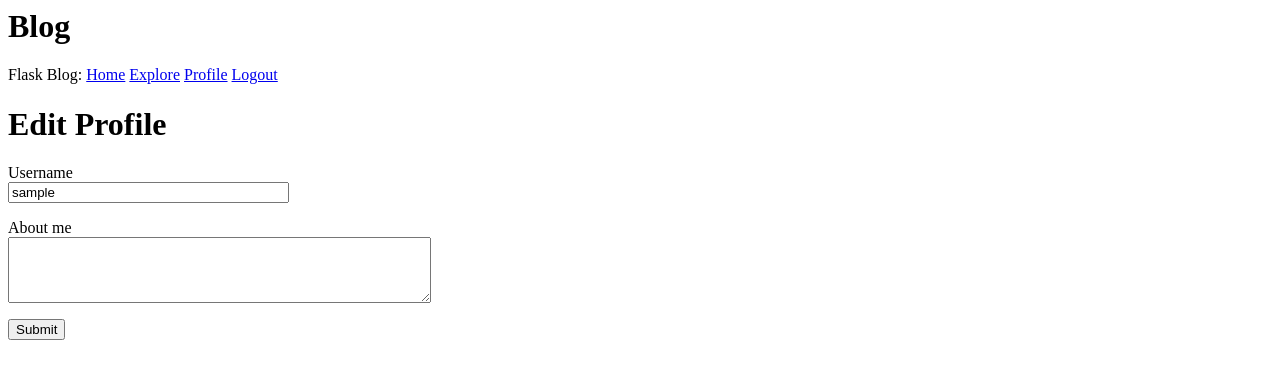
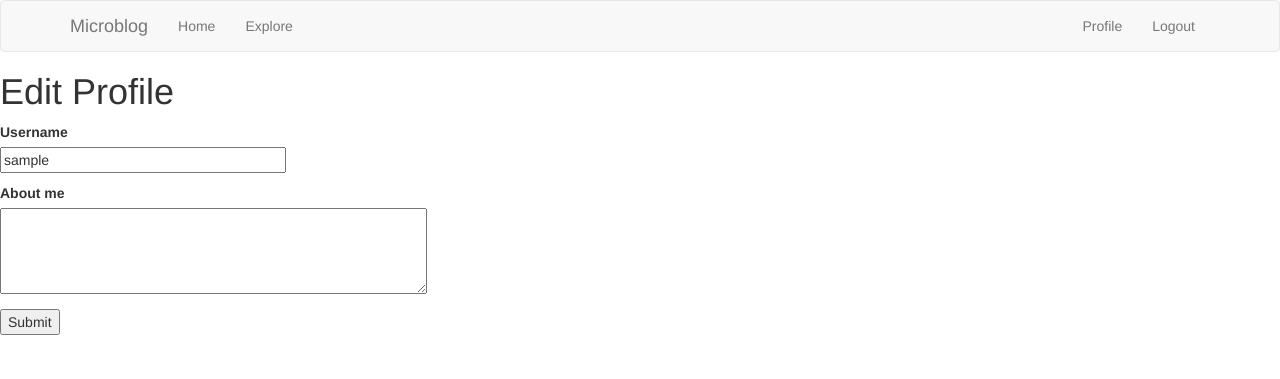
Before and after one commit to pamirk/blog, a Flask app: page /edit_profile in a window 1280 px wide. Shown: the top 379 px of the page. Run offline with Flask 3, Linux system fonts and the light colour scheme; the visitor is signed in with stand-in values (Sample User, id 1); data comes from the database, SQL or seed files in the repository; some libraries are stand-ins or nearby versions.

Commit message:
feat: updated base template to extend bootstrap/base.html

```diff
--- a/app/__init__.py
+++ b/app/__init__.py
@@ -7,6 +7,7 @@ from flask_migrate import Migrate
 from flask_sqlalchemy import SQLAlchemy
 from flask_login import LoginManager
 from flask_mail import Mail
+from flask_bootstrap import Bootstrap
 from config import Config
 
 app = Flask(__name__)
@@ -16,6 +17,7 @@ migrate = Migrate(app, db)
 login = LoginManager(app)
 login.login_view = 'login'
 mail = Mail(app)
+bootstrap = Bootstrap(app)
 
 if not app.debug:
     if app.config['MAIL_SERVER']:
--- a/app/templates/base.html
+++ b/app/templates/base.html
@@ -1,37 +1,50 @@
-<html lang="en">
-<head>
-    {% if title %}
-    <title>{{ title }} - Blog</title>
+{% extends 'bootstrap/base.html' %}
+
+{% block title %}
+    {% if title %}{{ title }} - Microblog{% else %}Welcome to Microblog{% endif %}
+{% endblock %}
+
+{% block navbar %}
+    <nav class="navbar navbar-default">
+        <div class="container">
+            <div class="navbar-header">
+                <button type="button" class="navbar-toggle collapsed" data-toggle="collapse" data-target="#bs-example-navbar-collapse-1" aria-expanded="false">
+                    <span class="sr-only">Toggle navigation</span>
+                    <span class="icon-bar"></span>
+                    <span class="icon-bar"></span>
+                    <span class="icon-bar"></span>
+                </button>
+                <a class="navbar-brand" href="{{ url_for('index') }}">Microblog</a>
+            </div>
+            <div class="collapse navbar-collapse" id="bs-example-navbar-collapse-1">
+                <ul class="nav navbar-nav">
+                    <li><a href="{{ url_for('index') }}">Home</a></li>
+                    <li><a href="{{ url_for('explore') }}">Explore</a></li>
+                </ul>
+                <ul class="nav navbar-nav navbar-right">
+                    {% if current_user.is_anonymous %}
+                    <li><a href="{{ url_for('login') }}">Login</a></li>
                     {% else %}
-    <title>Welcome to Blog</title>
+                    <li><a href="{{ url_for('user', username=current_user.username) }}">Profile</a></li>
+                    <li><a href="{{ url_for('logout') }}">Logout</a></li>
                     {% endif %}
-</head>
-<body>
+                </ul>
+            </div>
+        </div>
+    </nav>
+{% endblock %}
+
+{% block content %}
     <div class="container">
-    <header class="header">
-        <h1>Blog</h1>
-    </header>
-    <nav class="nav">
-        Flask Blog:
-        <a href="{{ url_for('index') }}">Home</a>
-        <a href="{{ url_for('explore') }}">Explore</a>
-        {% if current_user.is_anonymous %}
-        <a href="{{ url_for('login') }}">Login</a>
-        {% else %}
-        <a href="{{ url_for('user', username=current_user.username) }}">Profile</a>
-        <a href="{{ url_for('logout') }}">Logout</a>
-        {% endif %}
-    </nav>
         {% with messages = get_flashed_messages() %}
         {% if messages %}
-    <ul>
             {% for message in messages %}
-        <li>{{message}}</li>
+            <div class="alert alert-info" role="alert">{{ message }}</div>
             {% endfor %}
-    </ul>
         {% endif %}
         {% endwith %}
+
+        {# application content needs to be provided in the app_content block #}
+        {% block app_content %}{% endblock %}
     </div>
-{% block content %}{% endblock %}
-</body>
-</html>
+{% endblock %}
```
Lines whose indentation alone changed are shown as unchanged.
